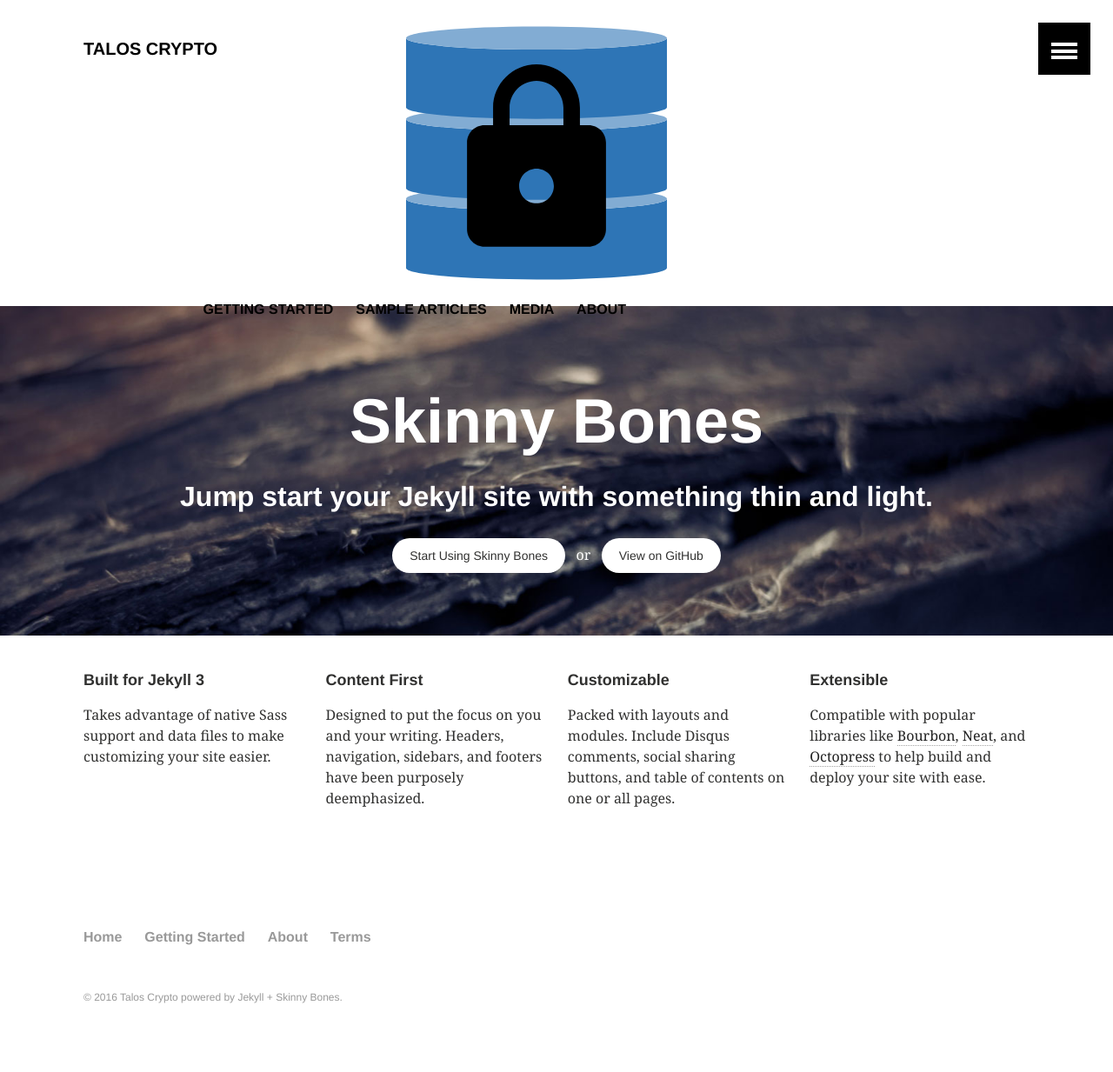
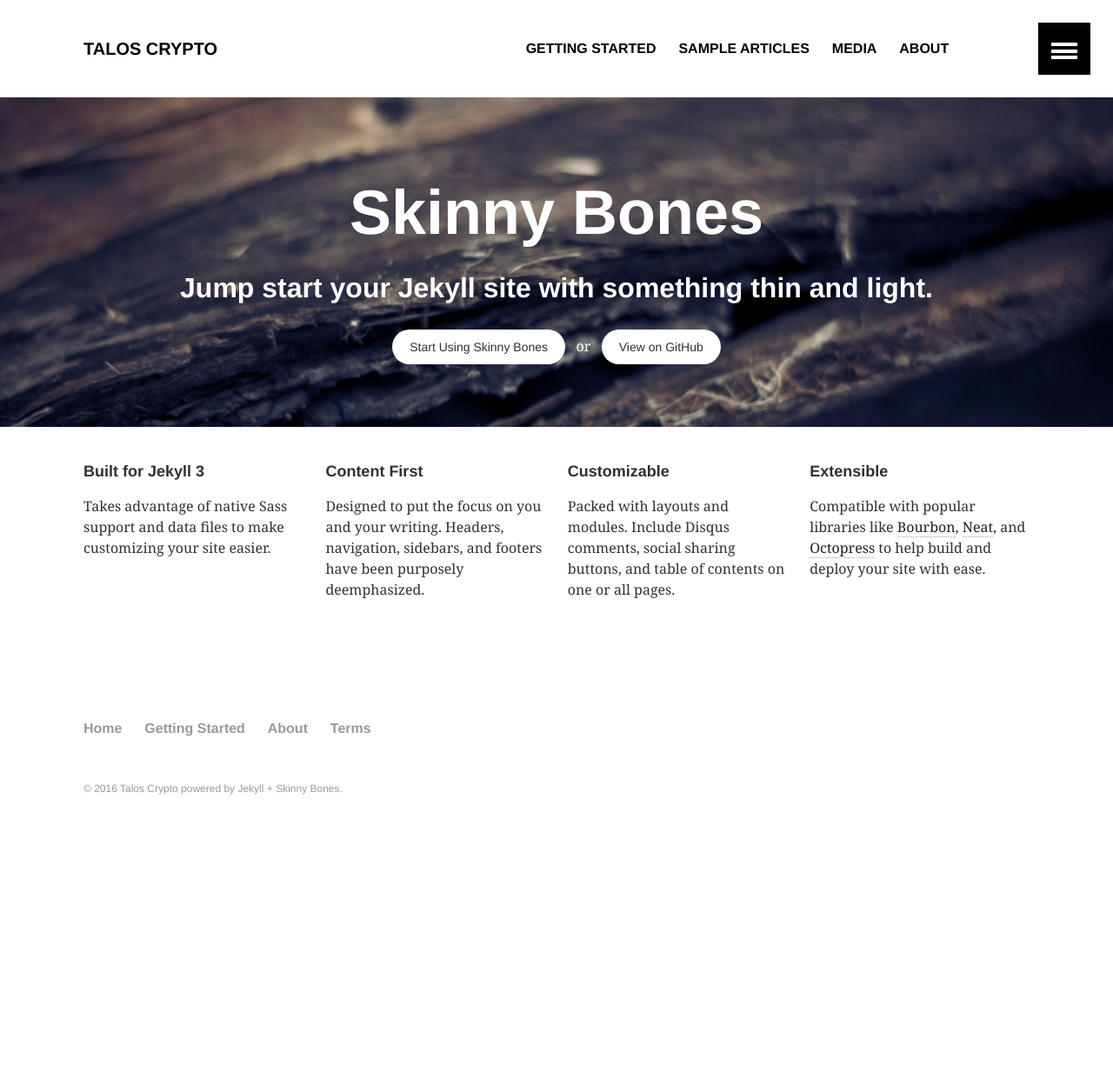
Before and after one commit to Talos-crypto/talos-crypto, a Jekyll site: the page built from index.md, in a window 1280 px wide. Shown: the whole page at 87% size. Built offline with Jekyll 4.4.1, drawn with Linux system fonts in a browser that asks for light colours; after the commit the page ends 993 px from its top, so only the background shows below that.

Commit message:
remove logo (layout issue, to be solved later)

```diff
--- a/_includes/header.html
+++ b/_includes/header.html
@@ -1,6 +1,5 @@
 <header id="masthead">
   <div class="inner-wrap">
-  	<img src="{{ site.url }}/images/talos-logo.svg" alt="Talos Logo" style="width:300px;height:300px;">
     <a href="{{ site.url }}/" class="site-title">{{ site.title }}</a>
     <nav role="navigation" class="menu top-menu">
         {% include navigation.html %}
```
